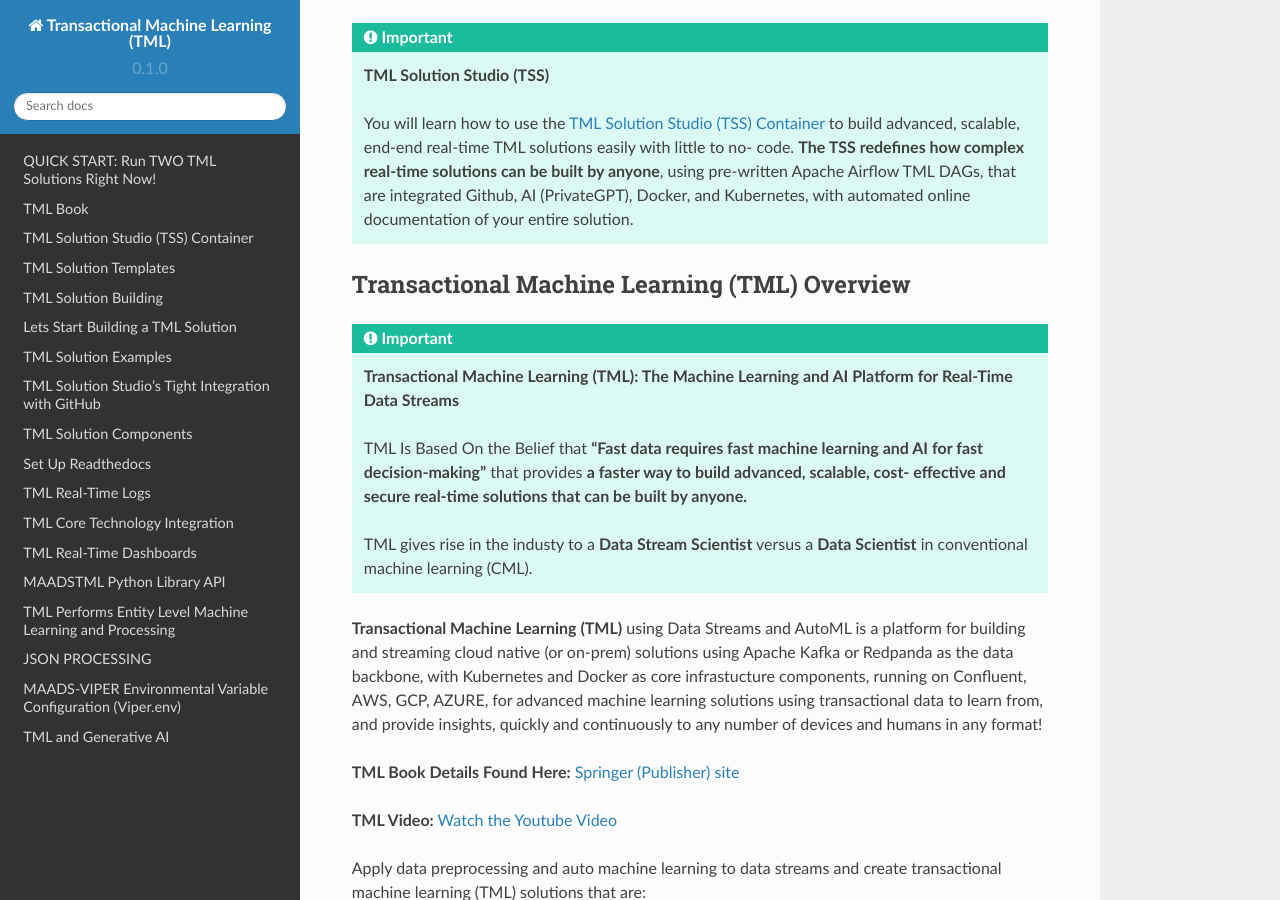
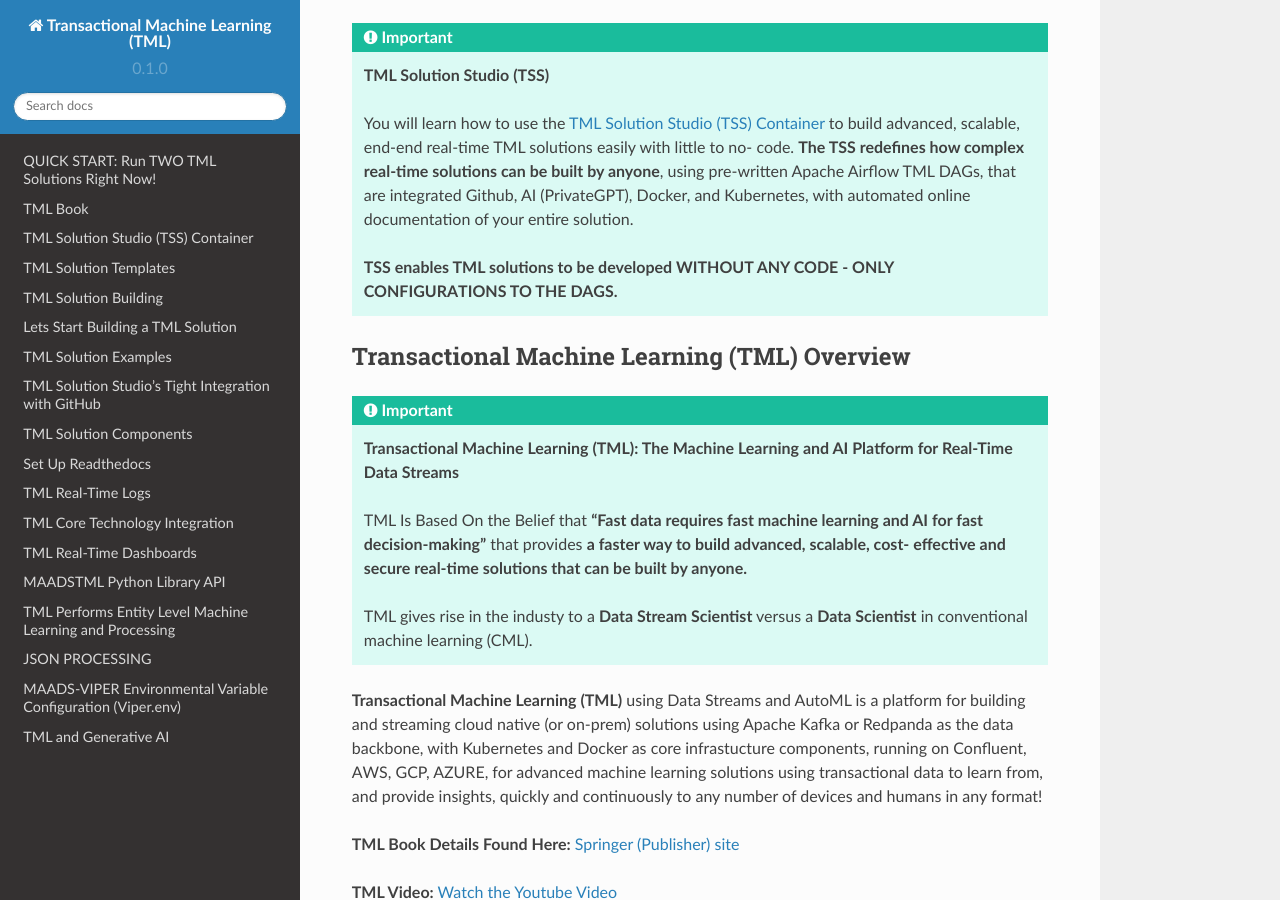
Before and after one commit to smaurice101/readthedocs, a Sphinx documentation site: the page built from docs/source/index.rst, in a window 1280 px wide and 900 px high, scrolled down 737 px. Built offline with Sphinx 7.4.7 and the Read the Docs theme 2.0.0, drawn with Linux system fonts in a browser that asks for light colours.

Commit message:
Update index.rst

```diff
--- a/docs/source/index.rst
+++ b/docs/source/index.rst
@@ -18,6 +18,8 @@
    You will learn how to use the :ref:`TML Solution Studio (TSS) Container` to build advanced, scalable, end-end real-time TML solutions easily with little to no-
    code.  **The TSS redefines how complex real-time solutions can be built by anyone**, using pre-written Apache Airflow TML DAGs, that are integrated Github, AI
    (PrivateGPT), Docker, and Kubernetes, with automated online documentation of your entire solution.
+
+   **TSS enables TML solutions to be developed WITHOUT ANY CODE - ONLY CONFIGURATIONS TO THE DAGS.**
 
 Transactional Machine Learning (TML) Overview
 ----------------------
```
